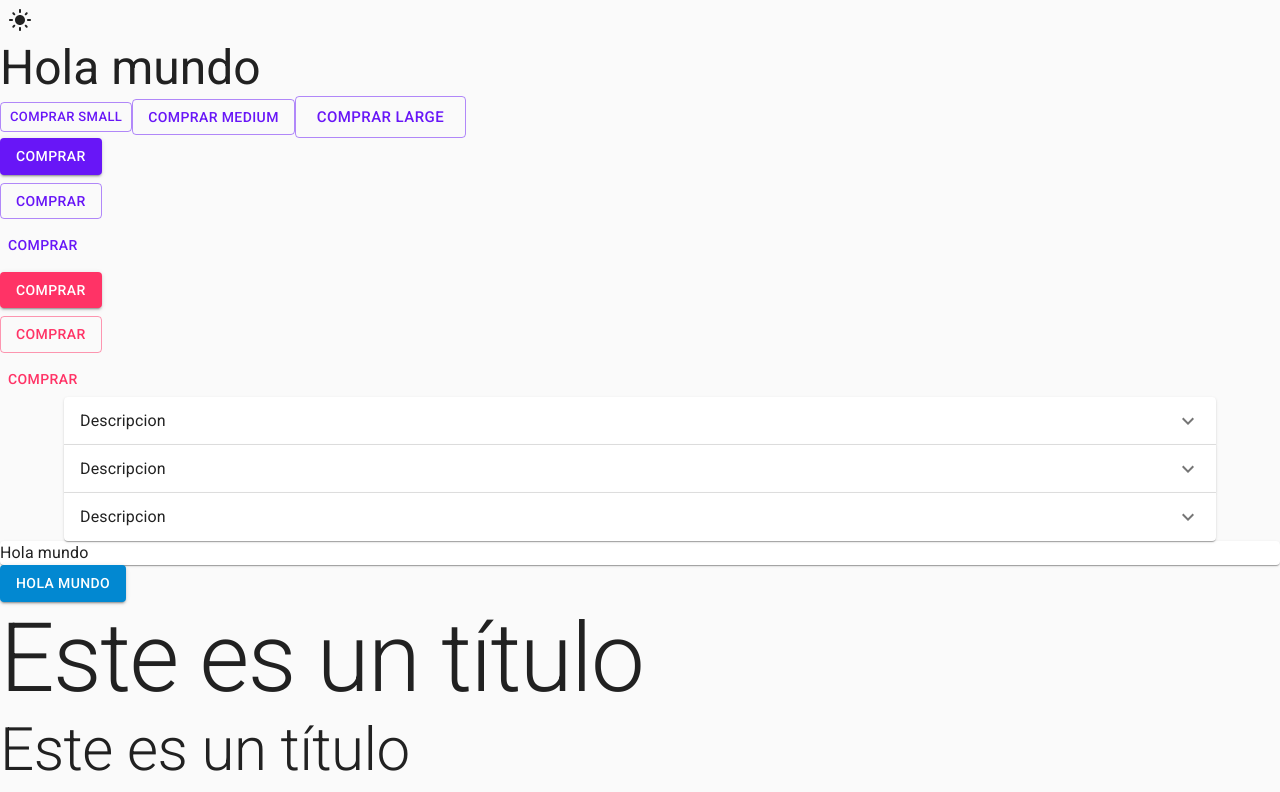
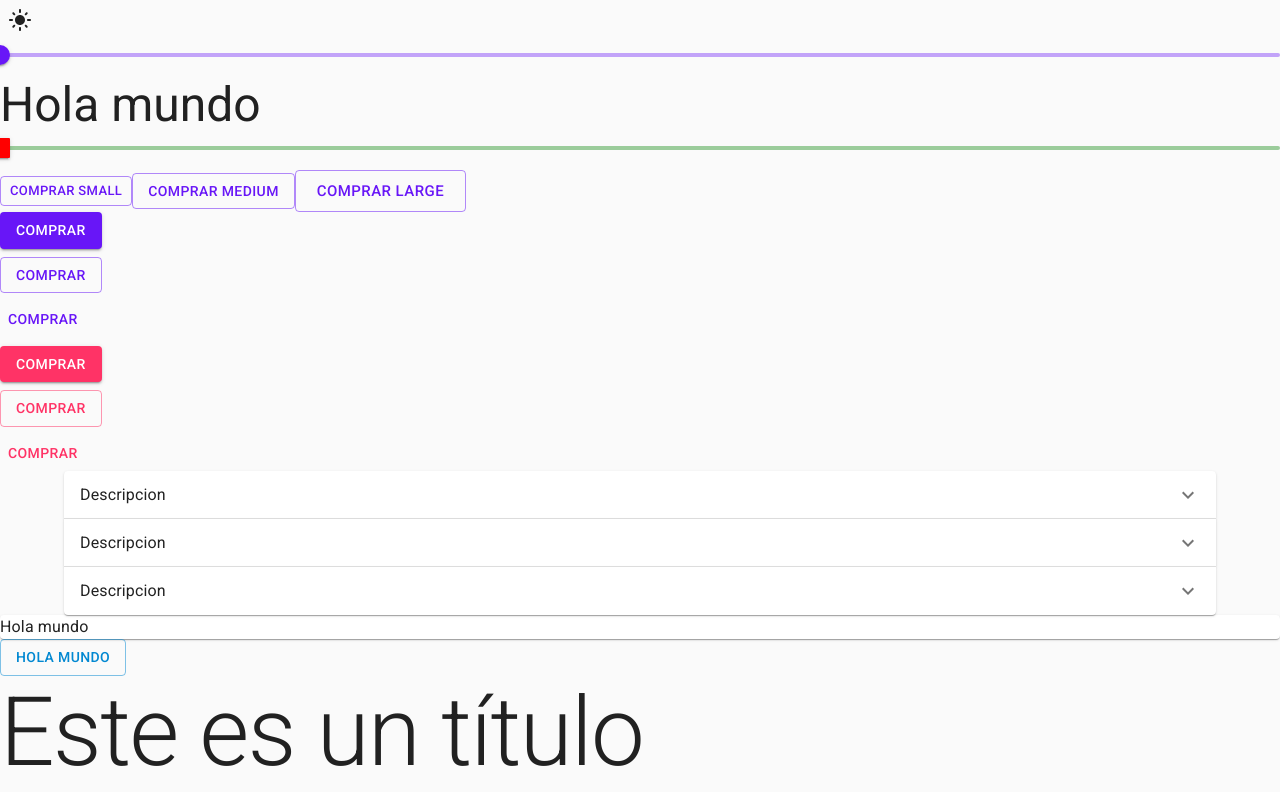
Before and after one commit to jaenfigueroa/poc_mui, a React (Vite) app: page / in a window 1280 px wide. Shown: the top 792 px of the page. Built offline with nearby package versions, Linux system fonts and the light colour scheme.

Commit message:
chore: add Slider Custom

```diff
--- a/src/App.tsx
+++ b/src/App.tsx
@@ -6,19 +6,37 @@ import {
   Button,
   Container,
   Paper,
+  Slider,
   Typography,
 } from '@mui/material'
 import ExpandMoreIcon from '@mui/icons-material/ExpandMore'
 import ToogleTheme from './theme/toogleTheme'
+import SliderCustom from './components/SliderCustom'
 
 const App = () => {
   return (
     <>
       {/* TOOGLE PARA CAMBIAR DE TEMAS */}
       <ToogleTheme />
+      <SliderCustom />
       <Typography variant='h3' component='h3'>
         Hola mundo
       </Typography>
+      <Slider
+        sx={{
+          color: 'red',
+          '& .MuiSlider-thumb': {
+            borderRadius: '1px',
+          },
+          '& .MuiSlider-track': {
+            backgroundColor: 'blue',
+          },
+          '& .MuiSlider-rail': {
+            backgroundColor: 'green',
+          },
+        }}
+      />
+
       <Button variant='outlined' size='small'>
         Comprar small
       </Button>
@@ -87,7 +105,7 @@ const App = () => {
       <Box>
         <Paper>Hola mundo</Paper>
       </Box>
-      <Button color='info' variant='contained'>
+      <Button color='info' variant='outlined'>
         Hola mundo
       </Button>
       <Typography variant='h1'>Este es un título</Typography>
--- /dev/null
+++ b/src/components/SliderCustom.tsx
@@ -0,0 +1,28 @@
+import Slider, { SliderProps } from '@mui/material/Slider'
+import { styled, alpha } from '@mui/material/styles'
+
+const SucessSlide = styled(Slider)<SliderProps>(({ theme }) => ({
+  // color: theme.palette.secondary.main,
+  // color: theme.palette.secondary.main,
+  '& .MuiSlider-thumb': {
+    '&:hover': {
+      boxShadow: `0px 0px 0px 14px ${alpha(theme.palette.success.main, 0.16)}`,
+      color: theme.palette.secondary.main,
+      borderRadius: '0px',
+      transition: '1s',
+    },
+    // '&.Mui-active': {
+    //   boxShadow: `0px 0px 0px 14px ${alpha(theme.palette.success.main, 0.16)}`,
+    //   color: theme.palette.secondary.main,
+    // },
+  },
+  // '&.Mui-disabled': {
+  //   color: theme.palette.action.disabled,
+  // },
+}))
+
+const SliderCustom = () => {
+  return <SucessSlide />
+}
+
+export default SliderCustom
--- a/src/theme/themes.tsx
+++ b/src/theme/themes.tsx
@@ -53,18 +53,19 @@ const THEME_LIGHT = createTheme({
       default: '#fafafa',
     },
   },
-  // components: {
-  //   MuiButton: {
-  //     styleOverrides: {
-  //       root: {
-  //         color: '#f0f',
-  //         [theme.breakpoints.up('md')]: {
-  //           backgroundColor: '#ff0',
-  //         },
-  //       },
-  //     },
-  //   },
-  // },
+  components: {
+    MuiButton: {
+      // defaultProps: {
+      //   variant: 'outlined',
+      // },
+      styleOverrides: {
+        root: {
+          // color: '#ff0',
+          // fontSize: '4rem',
+        },
+      },
+    },
+  },
 })
 
 // TEMA OSCURO
```
